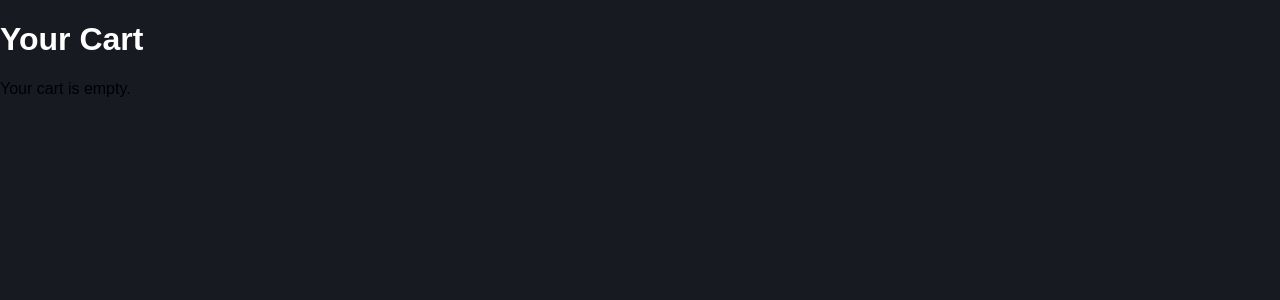
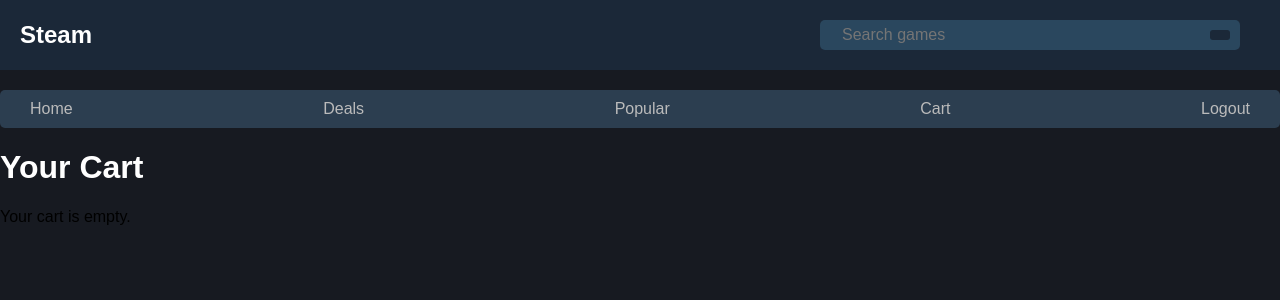
Before and after one commit to cs411-alawini/sp23-cs411-team005-popTarts, a Flask app: page /cart/ in a window 1280 px wide. Shown: the top 300 px of the page. Run offline with Flask 3, Linux system fonts and the light colour scheme; the visitor is signed in with stand-in values (Sample User, id 1); data that the repository does not hold is empty.

Commit message:
added nav bar to cart

```diff
--- a/full-flaskapp/templates/cart.html
+++ b/full-flaskapp/templates/cart.html
@@ -6,6 +6,21 @@
 
 </head>
 <body>
+    <div class="header">
+        <div class="logo">Steam</div>
+        <div class="search-box">
+            <input type="text" placeholder="Search games" id="search-input">
+            <button onclick="search()"><i class="fas fa-search"></i></button>
+        </div>
+    </div>
+    <div class="navigation">
+        <a href="/products">Home</a>
+        <a href="/products/filtered">Deals</a>
+        <!-- <a href="#">New releases</a> -->
+        <a href="/products/high-rating">Popular</a>
+        <a href="/cart">Cart</a>
+        <a href="/logout">Logout</a>
+    </div>
 	<h1>Your Cart</h1>
 	{% if items %}
     {% for item in items %}
@@ -35,3 +50,11 @@
 	{% endif %}
 </body>
 </html>
+
+<script>
+    function search() {
+      const query = document.getElementById('search-input').value;
+      const url = `/products?search=${query}`;
+      window.location.href = url;
+    }
+</script>
```
